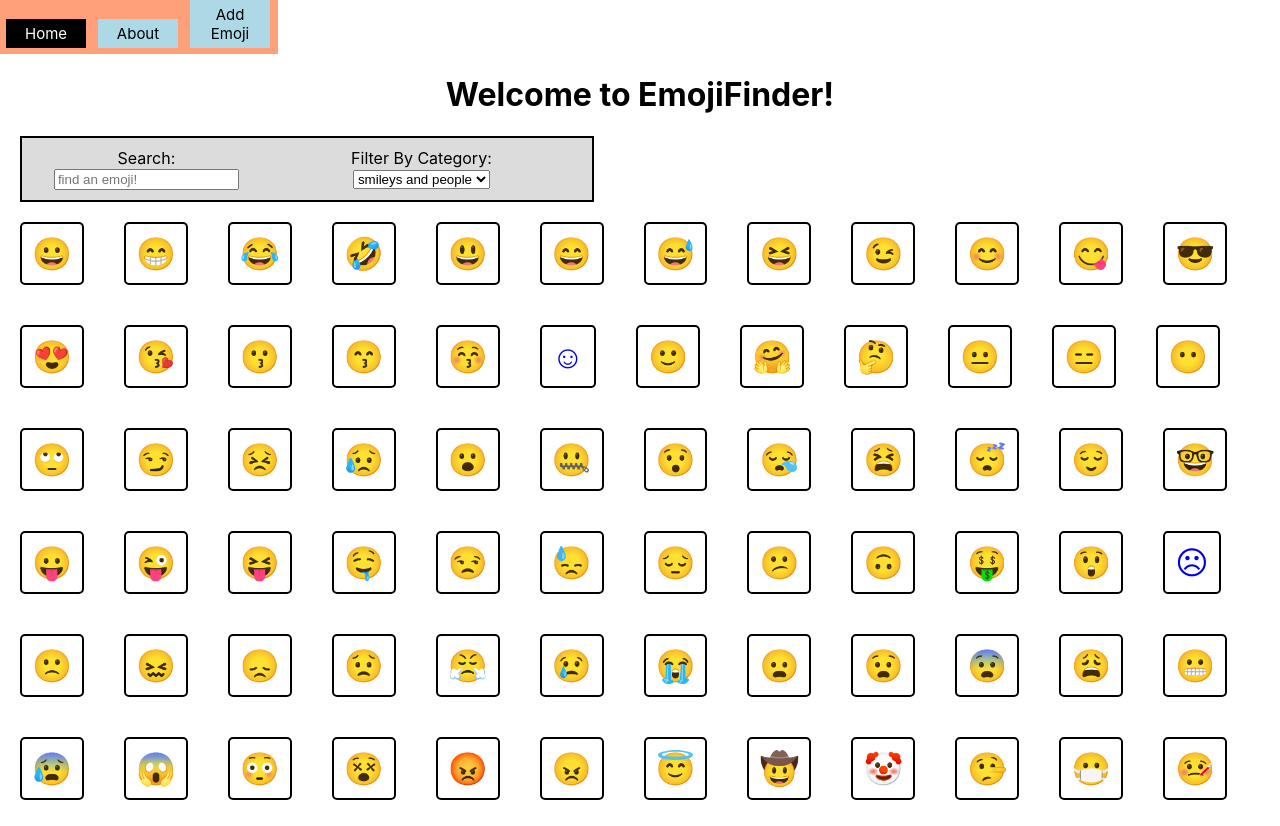
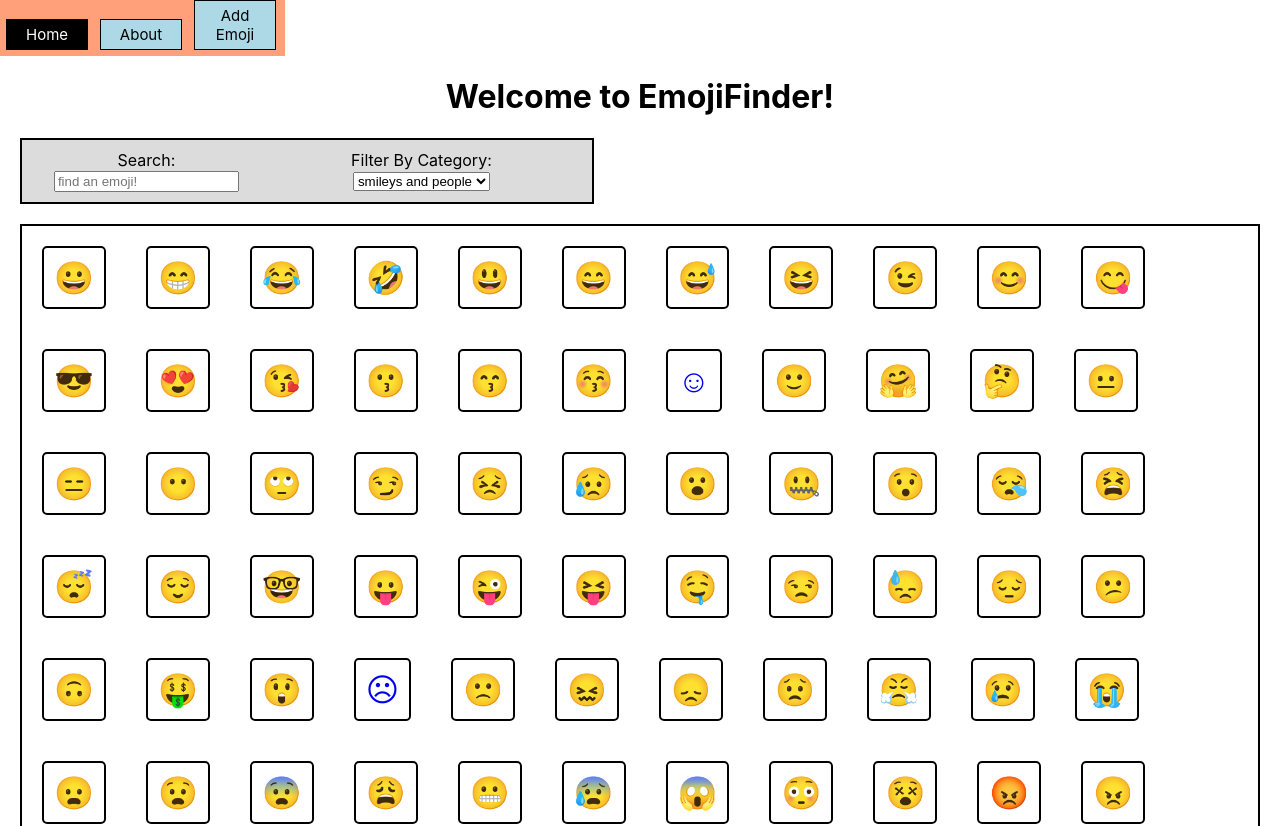
Before and after one commit to connordbrown/phase-2-project, a React (Create React App) app: page / in a window 1280 px wide. Shown: the top 826 px of the page. Built offline with nearby package versions, Linux system fonts and the light colour scheme; data requests are answered from the project's data file.

Commit message:
more CSS

```diff
--- a/src/components/App.css
+++ b/src/components/App.css
@@ -15,6 +15,8 @@
 /* displays EmojiCards in a flexible grid */
 .card-group {
   display: flex;
+  border: 2px solid black;
+  padding: 20px;
   margin: 20px;
   flex-wrap: wrap;
   gap: 40px;
--- a/src/components/NavBar.css
+++ b/src/components/NavBar.css
@@ -2,7 +2,8 @@
 .navbar > a{
     display: inline-block;
     box-sizing: border-box;
-    width: 80px;
+    border: 1px solid black;
+    width: 82px;
     padding: 5px;
     margin: 0 6px 6px;
     background: lightblue;
@@ -15,7 +16,7 @@
 /* NavBar background */
 .nav-container {
     background-color: lightsalmon;
-    width: 278px;
+    width: 285px;
 }
 
 /* changes color of Navbar navlinks when they are clicked */
```
